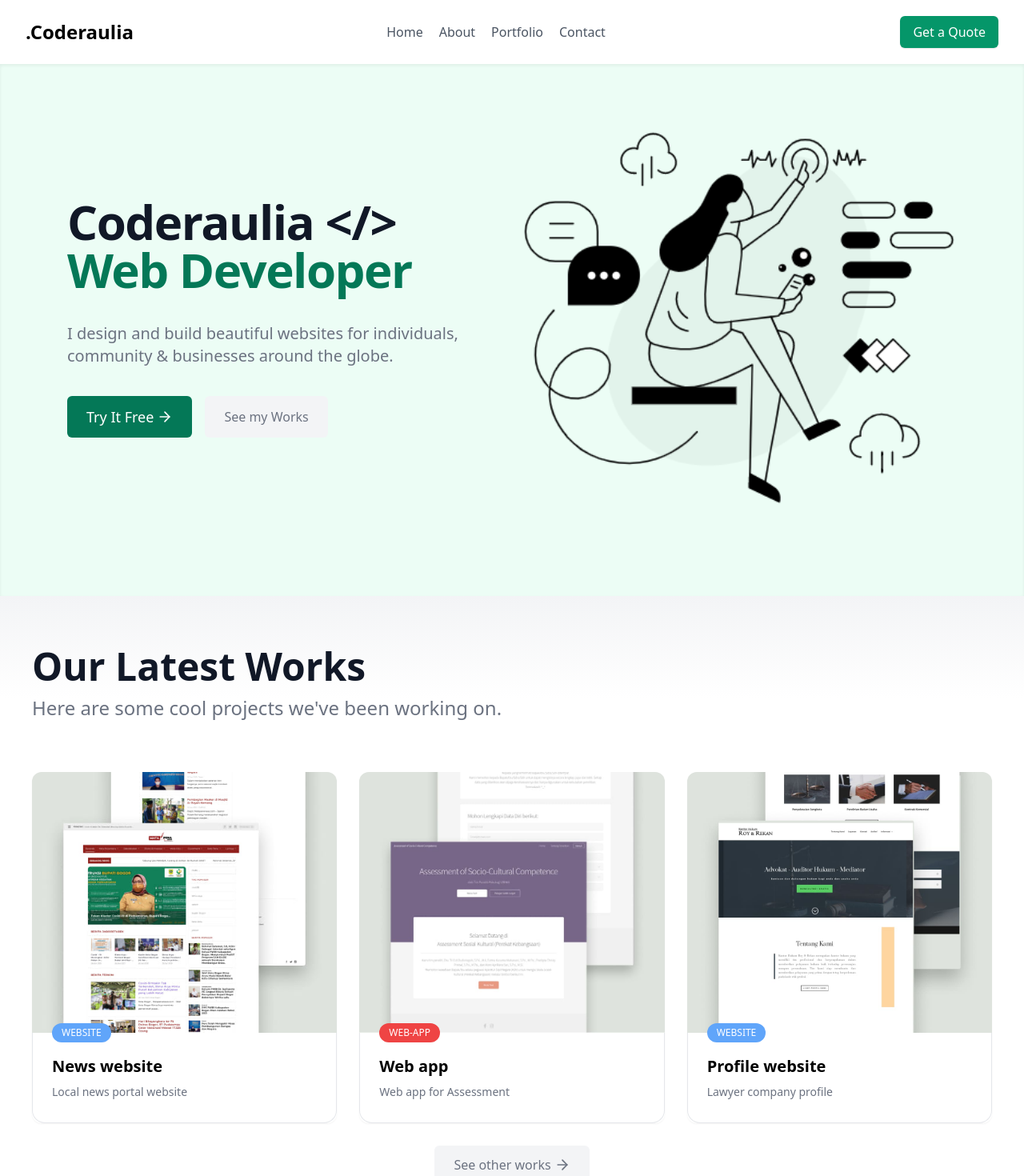
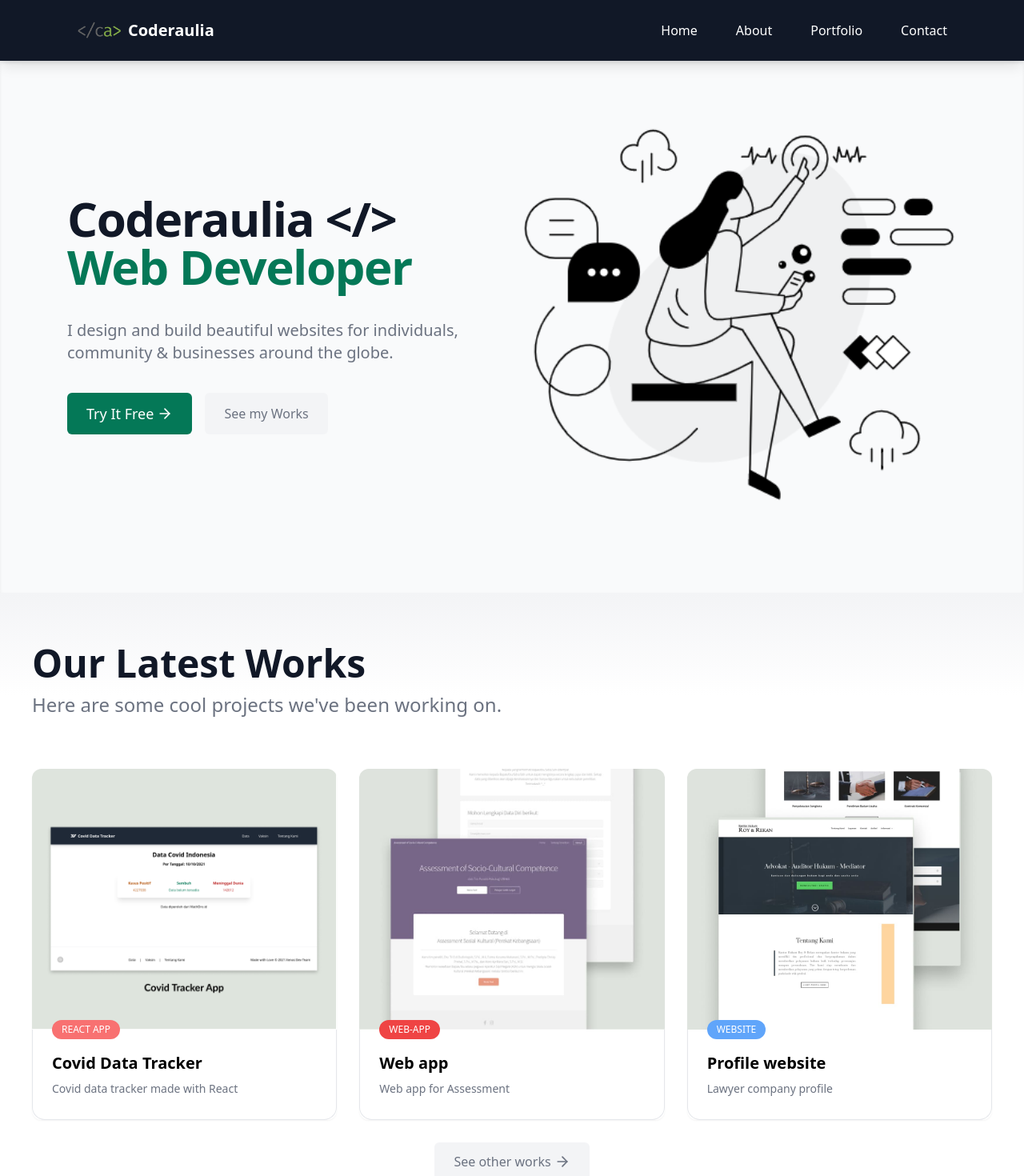
Before and after one commit to xenosweb/react-landing, a React (Create React App) app: page / in a window 1280 px wide. Shown: the top 1470 px of the page at 80% size. Built offline with nearby package versions, Linux system fonts and the light colour scheme.

Commit message:
updating site

```diff
--- a/public/index.html
+++ b/public/index.html
@@ -5,8 +5,23 @@
     <meta charset="utf-8" />
     <link rel="icon" href="%PUBLIC_URL%/images/ca.png" />
     <meta name="viewport" content="width=device-width, initial-scale=1" />
+    <meta property='og:locale' content='id_ID' />
+    <meta property='og:type' content='website' />
+    <meta property='og:title' content='Coderaulia &ndash; Elegant and Powerful Web Design for Business & Influcencer' />
+    <meta property='og:description'
+      content='Elegant, SEO Friendly and Powerful Web Design for Business & Influcencer, feel free to reach me! &ndash; Coderaulia' />
+    <meta property='og:url' content='https://ca.xenosweb.com' />
+    <meta property='og:site_name'
+      content='Coderaulia &ndash; Elegant and Powerful Web Design for Business & Influcencer' />
+    <meta name='twitter:card' content='summary' />
+    <meta name='twitter:domain' content='https://ca.xenosweb.com' />
+    <meta name='twitter:title'
+      content='Coderaulia &ndash; Elegant and Powerful Web Design for Business & Influcencer' />
+    <meta name='twitter:description'
+      content='Elegant, SEO Friendly and Powerful Web Design for Business & Influcencer, feel free to reach me! &ndash; Coderaulia' />
     <meta name="theme-color" content="#000000" />
-    <meta name="description" content="Coderaulia" />
+    <meta name="description"
+      content="Elegant, SEO Friendly and Powerful Web Design for Business & Influcencer, feel free to reach me! &ndash; Coderaulia" />
     <link rel="canonical" href="https://ca.xenosweb.com" />
     <meta property="og:image" content="%PUBLIC_URL%/images/ca.png" />
     <meta property="og:image:width" content="1830" />
--- a/src/data/portfolio.json
+++ b/src/data/portfolio.json
@@ -125,6 +125,14 @@
 			"items": [
 				{
 					"type": "Single Page App",
+					"text": "Covid Data Tracker with ReactJs",
+					"color": "bg-indigo-600",
+					"name": "Covid Tracker",
+					"url": "https://covid.xenosweb.com/",
+					"img": "/images/covid.png"
+				},
+				{
+					"type": "Single Page App",
 					"text": "Twitter clone with ReactJs",
 					"color": "bg-indigo-600",
 					"name": "Twitter Clone",
--- a/src/parts/Featured.js
+++ b/src/parts/Featured.js
@@ -19,26 +19,27 @@ export default function Featured() {
 							<Fade bottom delay={300}>
 								<div className='flex flex-col items-start col-span-12 overflow-hidden shadow-sm rounded-xl md:col-span-6 lg:col-span-4'>
 									<a
-										href='#_'
+										href='https://covid.xenosweb.com'
 										className='block transition duration-200 ease-out transform hover:scale-110'>
 										<img
 											className='object-cover w-full shadow-sm'
 											src={
-												process.env.PUBLIC_URL +
-												"/images/matapena.jpg"
+												process.env.PUBLIC_URL + "/images/covid.png"
 											}
-											alt='My Portfolio'
+											alt='Covid Tracker'
 										/>
 									</a>
 									<div className='relative w-full flex flex-col items-start px-6 bg-white border border-t-0 border-gray-200 py-7 rounded-b-2xl'>
-										<div className='bg-blue-400 absolute top-0 -mt-3 flex items-center px-3 py-1.5 leading-none w-auto inline-block rounded-full text-xs font-medium uppercase text-white inline-block'>
-											<span>Website</span>
+										<div className='bg-red-400 absolute top-0 -mt-3 flex items-center px-3 py-1.5 leading-none w-auto inline-block rounded-full text-xs font-medium uppercase text-white inline-block'>
+											<span>React App</span>
 										</div>
 										<h2 className='text-base font-bold sm:text-lg md:text-xl'>
-											<a href='#_'>News website</a>
+											<a href='https://covid.xenosweb.com'>
+												Covid Data Tracker
+											</a>
 										</h2>
 										<p className='mt-2 text-sm text-gray-500'>
-											Local news portal website
+											Covid data tracker made with React
 										</p>
 									</div>
 								</div>
@@ -46,7 +47,7 @@ export default function Featured() {
 							<Fade bottom delay={600}>
 								<div className='flex flex-col items-start col-span-12 overflow-hidden shadow-sm rounded-xl md:col-span-6 lg:col-span-4'>
 									<a
-										href='#_'
+										href='https://app.rumahpsikologimahanani.com'
 										className='block transition duration-200 ease-out transform hover:scale-110'>
 										<img
 											className='object-cover w-full shadow-sm'
@@ -62,7 +63,9 @@ export default function Featured() {
 											<span>Web-App</span>
 										</div>
 										<h2 className='text-base font-bold sm:text-lg md:text-xl'>
-											<a href='#_'>Web app</a>
+											<a href='https://app.rumahpsikologimahanani.com'>
+												Web app
+											</a>
 										</h2>
 										<p className='mt-2 text-sm text-gray-500'>
 											Web app for Assessment
--- a/src/parts/Header.js
+++ b/src/parts/Header.js
@@ -1,60 +1,73 @@
 import React from "react";
 import { Link } from "react-router-dom";
 import Fade from "react-reveal/Fade";
+import "./header.css";
 
 export default function Header() {
 	return (
 		<Fade>
-			<section className="relative w-full px-8 text-gray-700 bg-white body-font">
-				<div className="container flex flex-col flex-wrap items-center justify-between py-5 mx-auto md:flex-row max-w-7xl">
-					<Link to="/">
-						<p
-							href="#"
-							className="relative z-10 flex items-center w-auto text-2xl font-extrabold leading-none text-black select-none"
-						>
-							.Coderaulia
-						</p>
+			<section className='h-full w-full border-box transition-all duration-500 linear lg:px-24 md:px-20 px-8 py-6 bg-gray-900 text-white shadow-lg'>
+				<header className='container mx-auto flex flex-wrap flex-row items-center justify-between'>
+					<img
+						src={(process.PUBLIC_URL, "logo-transparent.png")}
+						alt='Coderaulia'
+						className='w-14 mr-2'
+					/>
+					<Link
+						to='/'
+						className='flex p-0 lg:w-1/5 text-xl font-bold title-font items-center lg:items-start'>
+						Coderaulia
 					</Link>
-
-					<nav className="top-0 left-0 z-0 flex items-center justify-center w-full h-full py-5 -ml-0 space-x-5 text-base md:-ml-5 md:py-0 md:absolute">
-						<Link
-							to="/"
-							className="relative font-medium leading-6 text-gray-600 transition duration-150 ease-out hover:text-gray-900"
-						>
-							<span className="block">Home</span>
+					<nav className='lg:flex hidden flex-wrap items-center text-base md:ml-auto lg:space-y-0 space-y-6 lg:space-x-12 space-x-0'>
+						<Link to='/' className='nav-link'>
+							Home
 						</Link>
-						<Link
-							to="/about"
-							className="relative font-medium leading-6 text-gray-600 transition duration-150 ease-out hover:text-gray-900"
-						>
-							<span className="block">About</span>
+						<Link to='/about' className='nav-link'>
+							About
 						</Link>
-						<Link
-							to="/portfolio"
-							className="relative font-medium leading-6 text-gray-600 transition duration-150 ease-out hover:text-gray-900"
-						>
-							<span className="block">Portfolio</span>
+						<Link to='/portfolio' className='nav-link'>
+							Portfolio
 						</Link>
-						<Link
-							to="/contact"
-							className="relative font-medium leading-6 text-gray-600 transition duration-150 ease-out hover:text-gray-900"
-							x-data="{ hover: false }"
-						>
-							<span className="block">Contact</span>
+						<Link to='/contact' className='nav-link'>
+							Contact
 						</Link>
 					</nav>
-
-					<div className="relative z-10 inline-flex items-center space-x-3 md:ml-5 lg:justify-end">
-						<span className="inline-flex rounded-md shadow-sm">
-							<a
-								href="mailto:coderaulia@gmail.com"
-								className="inline-flex items-center justify-center px-4 py-2 text-base font-medium leading-6 text-white whitespace-no-wrap bg-green-600 rounded-md shadow-sm hover:bg-green-700 focus:outline-none focus:ring-2 focus:ring-offset-2 focus:ring-green-500"
-							>
-								Get a Quote
-							</a>
-						</span>
+					<label
+						for='menu-toggle'
+						className='cursor-pointer lg:hidden block'>
+						<svg
+							className='w-6 h-6'
+							fill='none'
+							stroke='#ffffff'
+							viewBox='0 0 24 24'
+							xmlns='http://www.w3.org/2000/svg'>
+							<path
+								stroke-linecap='round'
+								stroke-linejoin='round'
+								stroke-width='2'
+								d='M4 6h16M4 12h16M4 18h16'></path>
+						</svg>
+					</label>
+					<input className='hidden' type='checkbox' id='menu-toggle' />
+					<div
+						className='hidden w-full flex-wrap items-center text-base justify-center'
+						id='menu'>
+						<nav className='lg:space-x-12 space-x-0 lg:flex items-center justify-between text-base pt-8 lg:pt-0 lg:space-y-0 space-y-6'>
+							<Link to='/' className='nav-link block'>
+								Home
+							</Link>
+							<Link to='/about' className='nav-link block'>
+								About
+							</Link>
+							<Link to='/portfolio' className='nav-link block'>
+								Portfolio
+							</Link>
+							<Link to='/contact' className='nav-link block'>
+								Contact
+							</Link>
+						</nav>
 					</div>
-				</div>
+				</header>
 			</section>
 		</Fade>
 	);
--- a/src/parts/Hero.js
+++ b/src/parts/Hero.js
@@ -3,51 +3,48 @@ import Fade from "react-reveal/Fade";
 
 export default function Hero() {
 	return (
-		<section className="px-2 pt-20 pb-28 bg-green-50 md:px-0 shadow-inner shadow-xl drop-shadow-xl">
-			<div className="container items-center max-w-6xl px-8 mx-auto xl:px-5">
-				<div className="flex flex-wrap items-center sm:-mx-3">
-					<div className="w-full md:w-1/2 md:px-3">
-						<div className="w-full pb-6 space-y-6 sm:max-w-md lg:max-w-lg md:space-y-4 lg:space-y-8 xl:space-y-9 sm:pr-5 lg:pr-0 md:pb-0">
+		<section className='px-2 pt-20 pb-28 bg-gray-50 md:px-0 shadow-inner shadow-xl drop-shadow-xl'>
+			<div className='container items-center max-w-6xl px-8 mx-auto xl:px-5'>
+				<div className='flex flex-wrap items-center sm:-mx-3'>
+					<div className='w-full md:w-1/2 md:px-3'>
+						<div className='w-full pb-6 space-y-6 sm:max-w-md lg:max-w-lg md:space-y-4 lg:space-y-8 xl:space-y-9 sm:pr-5 lg:pr-0 md:pb-0'>
 							<Fade bottom>
-								<h1 className="text-4xl font-extrabold tracking-tight text-gray-900 sm:text-5xl md:text-4xl lg:text-5xl xl:text-6xl">
-									<span className="block">Coderaulia &lt;/&gt;</span>
-									<span className="block text-green-700">
+								<h1 className='text-4xl font-extrabold tracking-tight text-gray-900 sm:text-5xl md:text-4xl lg:text-5xl xl:text-6xl'>
+									<span className='block'>Coderaulia &lt;/&gt;</span>
+									<span className='block text-green-700'>
 										Web Developer
 									</span>
 								</h1>
 							</Fade>
 							<Fade bottom delay={300}>
-								<p className="mx-auto text-base text-gray-500 sm:max-w-md lg:text-xl md:max-w-3xl">
+								<p className='mx-auto text-base text-gray-500 sm:max-w-md lg:text-xl md:max-w-3xl'>
 									I design and build beautiful websites for
 									individuals, community &amp; businesses around the
 									globe.
 								</p>
 							</Fade>
 							<Fade bottom delay={500}>
-								<div className="relative flex flex-col sm:flex-row sm:space-x-4">
+								<div className='relative flex flex-col sm:flex-row sm:space-x-4'>
 									<a
-										href="mailto:coderaulia@gmail.com"
-										className="flex items-center w-full px-6 py-3 mb-3 text-lg text-white bg-green-700 rounded-md sm:mb-0 hover:bg-green-800 sm:w-auto"
-									>
+										href='mailto:coderaulia@gmail.com'
+										className='flex items-center w-full px-6 py-3 mb-3 text-lg text-white bg-green-700 rounded-md sm:mb-0 hover:bg-green-800 sm:w-auto'>
 										Try It Free
 										<svg
-											xmlns="http://www.w3.org/2000/svg"
-											className="w-5 h-5 ml-1"
-											viewBox="0 0 24 24"
-											fill="none"
-											stroke="currentColor"
+											xmlns='http://www.w3.org/2000/svg'
+											className='w-5 h-5 ml-1'
+											viewBox='0 0 24 24'
+											fill='none'
+											stroke='currentColor'
 											strokeWidth={2}
-											strokeLinecap="round"
-											strokeLinejoin="round"
-										>
+											strokeLinecap='round'
+											strokeLinejoin='round'>
 											<line x1={5} y1={12} x2={19} y2={12} />
-											<polyline points="12 5 19 12 12 19" />
+											<polyline points='12 5 19 12 12 19' />
 										</svg>
 									</a>
 									<a
-										href="/portfolio"
-										className="flex items-center px-6 py-3 text-gray-500 bg-gray-100 rounded-md hover:bg-gray-200 hover:text-gray-600"
-									>
+										href='/portfolio'
+										className='flex items-center px-6 py-3 text-gray-500 bg-gray-100 rounded-md hover:bg-gray-200 hover:text-gray-600'>
 										See my Works
 									</a>
 								</div>
@@ -56,11 +53,11 @@ export default function Hero() {
 					</div>
 
 					<Fade bottom delay={300}>
-						<div className="w-full md:w-1/2">
-							<div className="w-full h-auto overflow-hidden">
+						<div className='w-full md:w-1/2'>
+							<div className='w-full h-auto overflow-hidden'>
 								<img
 									src={process.env.PUBLIC_URL + "/images/vector.svg"}
-									alt="Coderaulia"
+									alt='Coderaulia'
 								/>
 							</div>
 						</div>
--- /dev/null
+++ b/src/parts/header.css
@@ -0,0 +1,4 @@
+#menu-toggle:checked+#menu,
+#menu-toggle:checked+#menu+#menu {
+   display: block;
+}
```
Also changed, not shown: src/parts/Section.js (+24 -23 lines), public/images/covid.png (added), public/logo-transparent.png (added).
